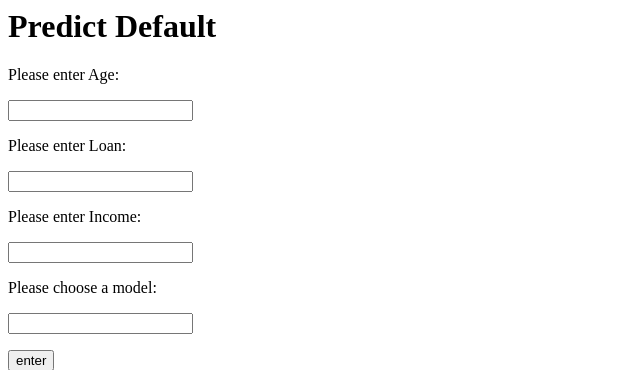
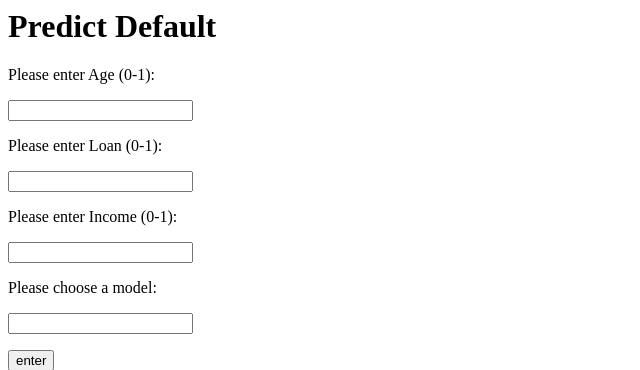
Before and after one commit to JethroPhuah/CreditCardAssignment, a Flask app: page / in a window 1280 px wide. Shown: the top 370 px of the page, without its empty margins (0-640 px from the left). Run offline with Flask 2, Linux system fonts and the light colour scheme.

Commit message:
Update index.html

```diff
--- a/templates/index.html
+++ b/templates/index.html
@@ -2,11 +2,11 @@
     <body>
         <h1> Predict Default </h1>
         <form action="/" method="post">
-        <p>Please enter Age:</p>
+        <p>Please enter Age (0-1):</p>
         <p><input type="number" step="0.01" name="Age"></p>
-        <p>Please enter Loan:</p>
+        <p>Please enter Loan (0-1):</p>
         <p><input type="number" step="0.01" name="Loan"></p>
-        <p>Please enter Income:</p>
+        <p>Please enter Income (0-1):</p>
         <p><input type="number" step="0.01" name="Income"></p>
         <p>Please choose a model:</p>
         <input list="model" name="model">
```
